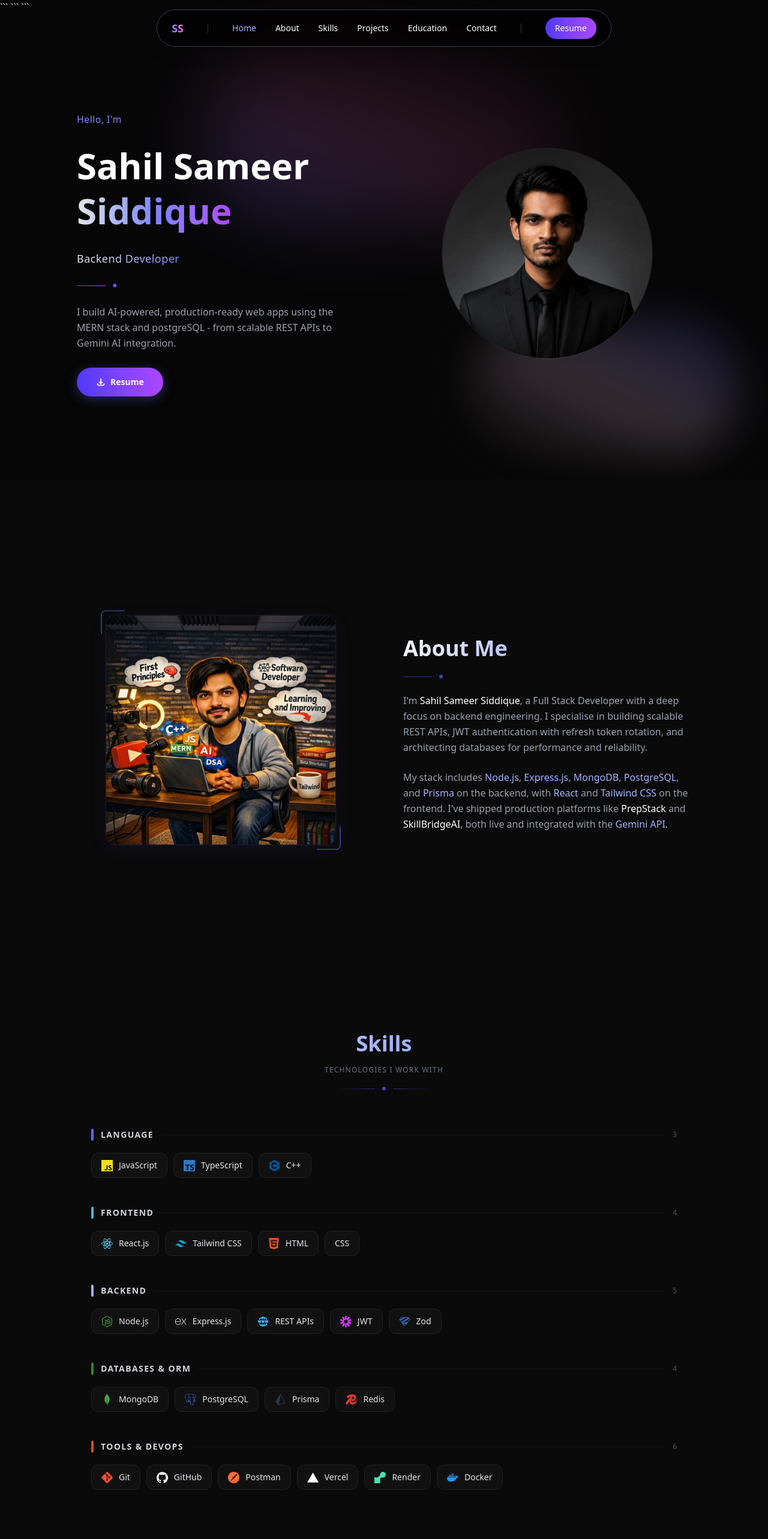
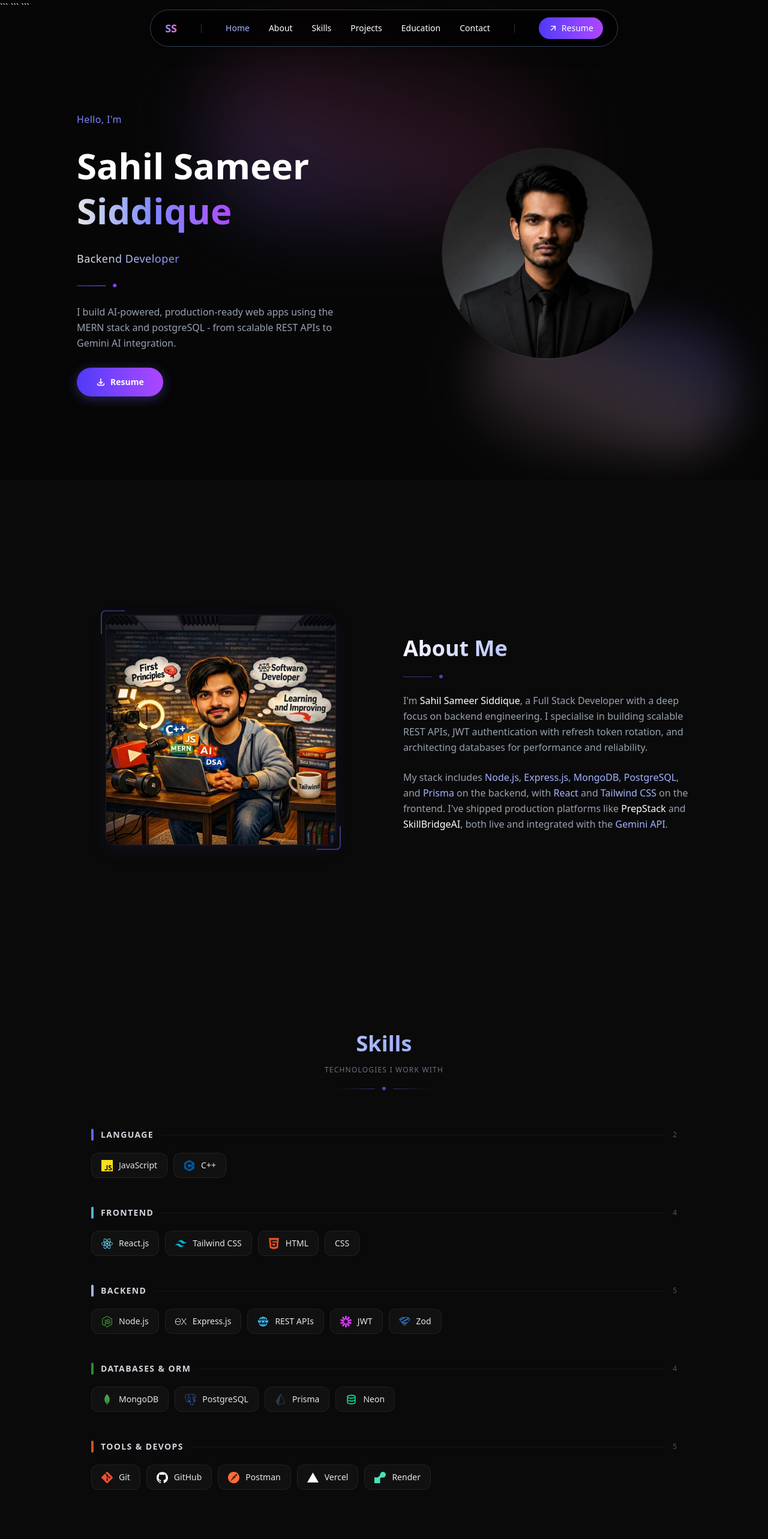
Before and after one commit to SahilSameer18/Portfolio, a React (Vite) app: page / in a window 1280 px wide. Shown: the top 2566 px of the page at 60% size. Built offline with nearby package versions, Linux system fonts and the light colour scheme.

Commit message:
Added resume button icons in navbar and hero section

```diff
--- a/src/components/Navbar.jsx
+++ b/src/components/Navbar.jsx
@@ -28,7 +28,7 @@ export default function Navbar() {
           }
         });
       },
-      { threshold: 0.3 }
+      { threshold: 0.3 },
     );
     sections.forEach((section) => observer.observe(section));
     return () => observer.disconnect();
@@ -99,7 +99,6 @@ export default function Navbar() {
         </div>
 
         {/* Mobile Menu Overlay */}
-        {/* Mobile Menu Overlay */}
         <AnimatePresence>
           {isOpen && (
             <motion.div
@@ -149,9 +148,23 @@ export default function Navbar() {
                   initial={{ opacity: 0, scale: 0.9 }}
                   animate={{ opacity: 1, scale: 1 }}
                   transition={{ delay: 0.3 }}
-          className="mt-2 px-8 py-3 rounded-full text-white font-semibold text-sm bg-gradient-to-r from-indigo-600 to-purple-500"
+                  className="mt-2 flex items-center gap-2 px-8 py-3 rounded-full text-white font-semibold text-sm bg-gradient-to-r from-indigo-600 to-purple-500"
                   style={{ boxShadow: "0 0 20px rgba(99,102,241,0.35)" }}
                 >
+                  <svg
+                    xmlns="http://www.w3.org/2000/svg"
+                    className="w-4 h-4"
+                    fill="none"
+                    viewBox="0 0 24 24"
+                    stroke="currentColor"
+                    strokeWidth={2}
+                  >
+                    <path
+                      strokeLinecap="round"
+                      strokeLinejoin="round"
+                      d="M7 17L17 7M17 7H7M17 7v10"
+                    />
+                  </svg>
                   Resume
                 </motion.a>
               </div>
@@ -163,7 +176,6 @@ export default function Navbar() {
       {/* ── Desktop Navbar (Pill) ── */}
       <div className="hidden md:flex justify-center pt-4">
         <div className="flex items-center gap-10 border border-slate-700 bg-black/60 backdrop-blur-lg px-6 py-3 rounded-full text-white text-sm shadow-xl">
-
           {/* ✅ Desktop Logo — branding now visible on desktop too */}
           <a
             href="#home"
@@ -204,8 +216,22 @@ export default function Navbar() {
             rel="noopener noreferrer"
             whileHover={{ scale: 1.05 }}
             whileTap={{ scale: 0.95 }}
-            className="px-4 py-2 bg-gradient-to-r from-indigo-600 to-purple-500 rounded-full text-white font-medium"
+            className="flex items-center gap-1.5 px-4 py-2 bg-gradient-to-r from-indigo-600 to-purple-500 rounded-full text-white font-medium"
           >
+            <svg
+              xmlns="http://www.w3.org/2000/svg"
+              className="w-4 h-4"
+              fill="none"
+              viewBox="0 0 24 24"
+              stroke="currentColor"
+              strokeWidth={2}
+            >
+              <path
+                strokeLinecap="round"
+                strokeLinejoin="round"
+                d="M7 17L17 7M17 7H7M17 7v10"
+              />
+            </svg>
             Resume
           </motion.a>
         </div>
--- a/src/sections/Skills.jsx
+++ b/src/sections/Skills.jsx
@@ -4,7 +4,7 @@ import { motion } from "framer-motion";
 
 const skillsData = [
   { name: "JavaScript",  icon: "SiJavascript",    color: "#F7DF1E", category: "Language" },
-  { name: "TypeScript",  icon: "SiTypescript",    color: "#3178C6", category: "Language" },
+  // { name: "TypeScript",  icon: "SiTypescript",    color: "#3178C6", category: "Language" },
   { name: "C++",         icon: "SiCplusplus",     color: "#00599C", category: "Language" },
   { name: "React.js",    icon: "SiReact",         color: "#61DAFB", category: "Frontend" },
   { name: "Tailwind CSS",icon: "SiTailwindcss",   color: "#06B6D4", category: "Frontend" },
@@ -18,14 +18,14 @@ const skillsData = [
   { name: "MongoDB",     icon: "SiMongodb",       color: "#47A248", category: "Databases & ORM" },
   { name: "PostgreSQL",  icon: "SiPostgresql",    color: "#4169E1", category: "Databases & ORM" },
   { name: "Prisma",      icon: "SiPrisma",        color: "#2D3748", category: "Databases & ORM" },
-  { name: "Redis",       icon: "SiRedis",         color: "#DC382D", category: "Databases & ORM" },
-  // { name: "Neon", icon: "TbDatabase", color: "#00E599", category: "Databases & ORM" },
+  // { name: "Redis",       icon: "SiRedis",         color: "#DC382D", category: "Databases & ORM" },
+  { name: "Neon", icon: "TbDatabase", color: "#00E599", category: "Databases & ORM" },
   { name: "Git",         icon: "SiGit",           color: "#F05032", category: "Tools & DevOps"  },
   { name: "GitHub",      icon: "SiGithub",        color: "#FFFFFF", category: "Tools & DevOps"  },
   { name: "Postman",     icon: "SiPostman",       color: "#FF6C37", category: "Tools & DevOps"  },
   { name: "Vercel",      icon: "SiVercel",        color: "#FFFFFF", category: "Tools & DevOps"  },
   { name: "Render",      icon: "SiRender",        color: "#46E3B7", category: "Tools & DevOps"  },
-  { name: "Docker",      icon: "SiDocker",        color: "#2496ED", category: "Tools & DevOps"  },
+  // { name: "Docker",      icon: "SiDocker",        color: "#2496ED", category: "Tools & DevOps"  },
 ];
 
 const categories = ["Language", "Frontend", "Backend", "Databases & ORM", "Tools & DevOps"];
```
Lines whose indentation alone changed are shown as unchanged.
